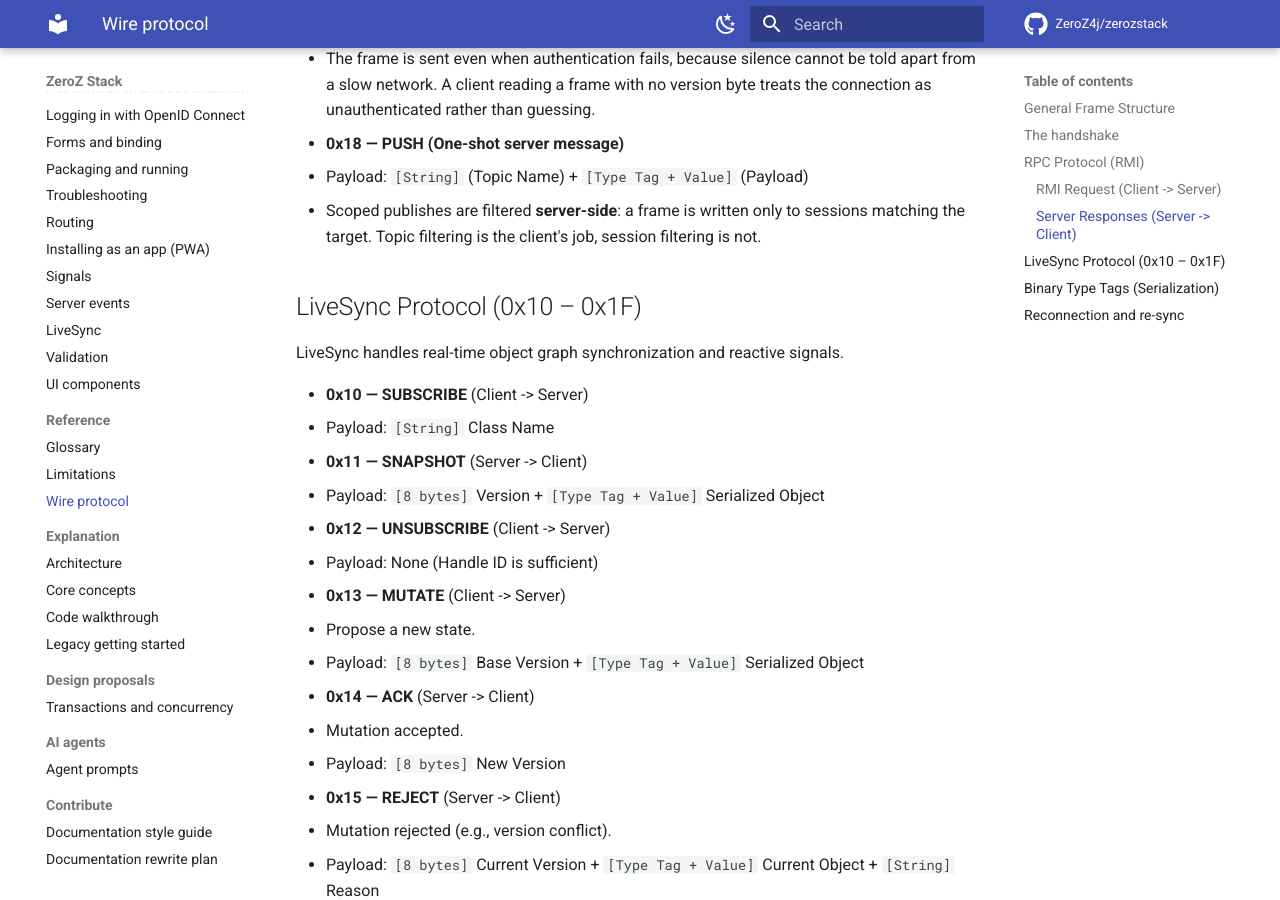
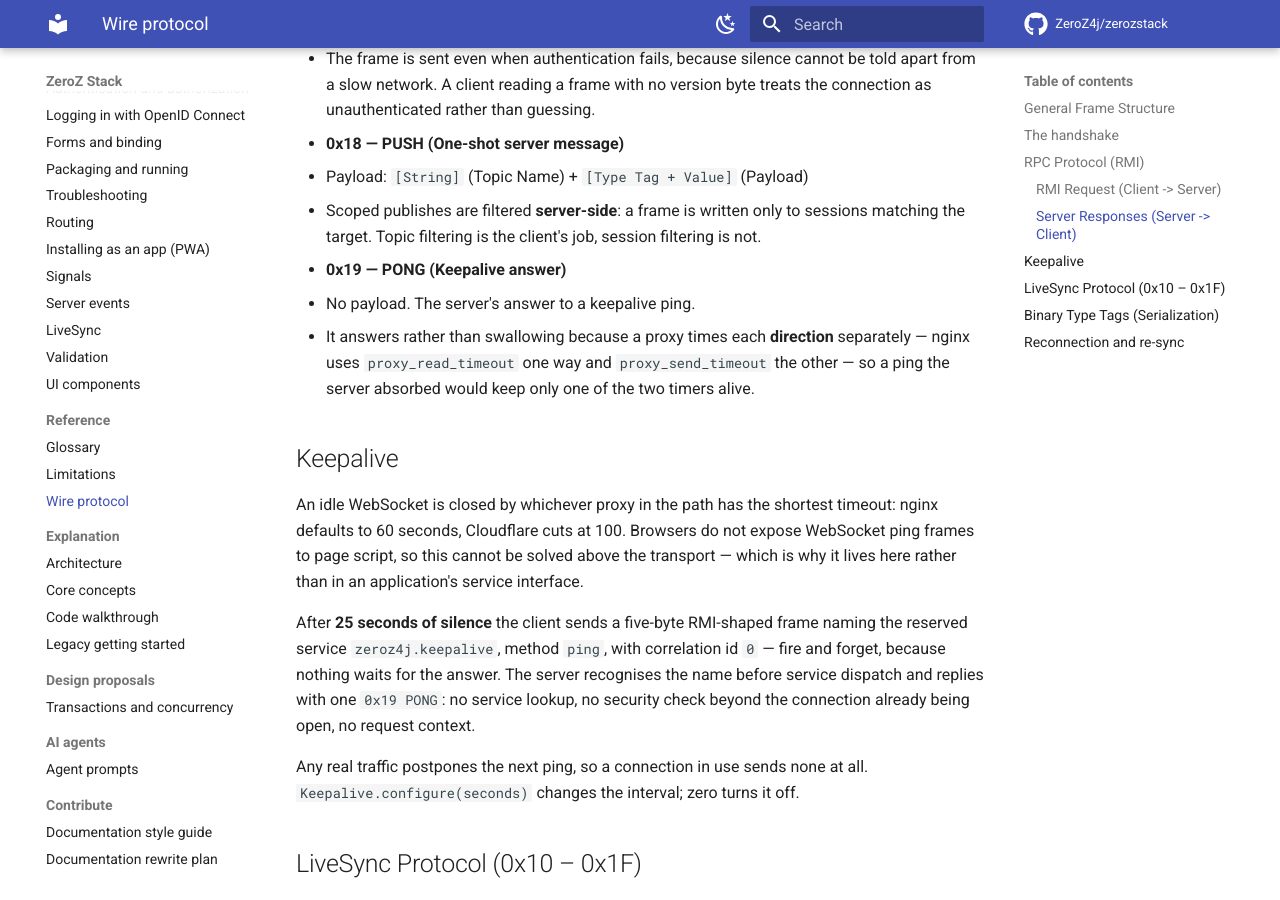
Before and after one commit to ZeroZ4j/zerozstack, an MkDocs documentation site: the page built from docs/PROTOCOL.md, in a window 1280 px wide and 900 px high, scrolled down 2146 px. Built offline with MkDocs 1.6.1 and Material for MkDocs 9.7.7, drawn with Linux system fonts in a browser that asks for light colours; comment, search, counter and statistics services are not loaded.

Commit message:
Document the keepalive on the wire, and answer for the service worker fix
The keepalive landed with its changelog entry but not in the protocol
specification, which had just been brought up to date for 0.6.0 and would have
shipped one release out of date again. PROTOCOL.md now carries the 0x19 PONG
opcode and a section on why the ping is answered rather than swallowed: a proxy
times each direction separately, so absorbing it would keep only one of the two
timers alive.

Troubleshooting gained the symptom as somebody actually meets it — a connection
that dies at exactly 60 seconds when idle and works again the moment you click.
That is the shape of the report, not "configure a keepalive".

The service-worker fix in the previous commit had no changelog entry; it has one
now. And the compare link for 0.6.1 was missing from the bottom of the changelog.

Co-Authored-By: Claude Opus 5 <noreply@anthropic.com>

```diff
--- a/docs/PROTOCOL.md
+++ b/docs/PROTOCOL.md
@@ -79,6 +79,27 @@ Server responses include an explicit opcode byte at index 4.
   * Payload: `[String]` (Topic Name) + `[Type Tag + Value]` (Payload)
   * Scoped publishes are filtered **server-side**: a frame is written only to sessions matching the
     target. Topic filtering is the client's job, session filtering is not.
+* **0x19 — PONG (Keepalive answer)**
+  * No payload. The server's answer to a keepalive ping.
+  * It answers rather than swallowing because a proxy times each **direction** separately — nginx
+    uses `proxy_read_timeout` one way and `proxy_send_timeout` the other — so a ping the server
+    absorbed would keep only one of the two timers alive.
+
+## Keepalive
+
+An idle WebSocket is closed by whichever proxy in the path has the shortest timeout: nginx defaults
+to 60 seconds, Cloudflare cuts at 100. Browsers do not expose WebSocket ping frames to page script,
+so this cannot be solved above the transport — which is why it lives here rather than in an
+application's service interface.
+
+After **25 seconds of silence** the client sends a five-byte RMI-shaped frame naming the reserved
+service `zeroz4j.keepalive`, method `ping`, with correlation id `0` — fire and forget, because
+nothing waits for the answer. The server recognises the name before service dispatch and replies with
+one `0x19 PONG`: no service lookup, no security check beyond the connection already being open, no
+request context.
+
+Any real traffic postpones the next ping, so a connection in use sends none at all. `Keepalive.configure(seconds)`
+changes the interval; zero turns it off.
 
 ## LiveSync Protocol (0x10 – 0x1F)
 
```
Also changed, not shown: CHANGELOG.md (+11 -0 lines), docs/guides/troubleshooting.md (+13 -0 lines), docs/reference/limitations.md (+4 -1 lines).
